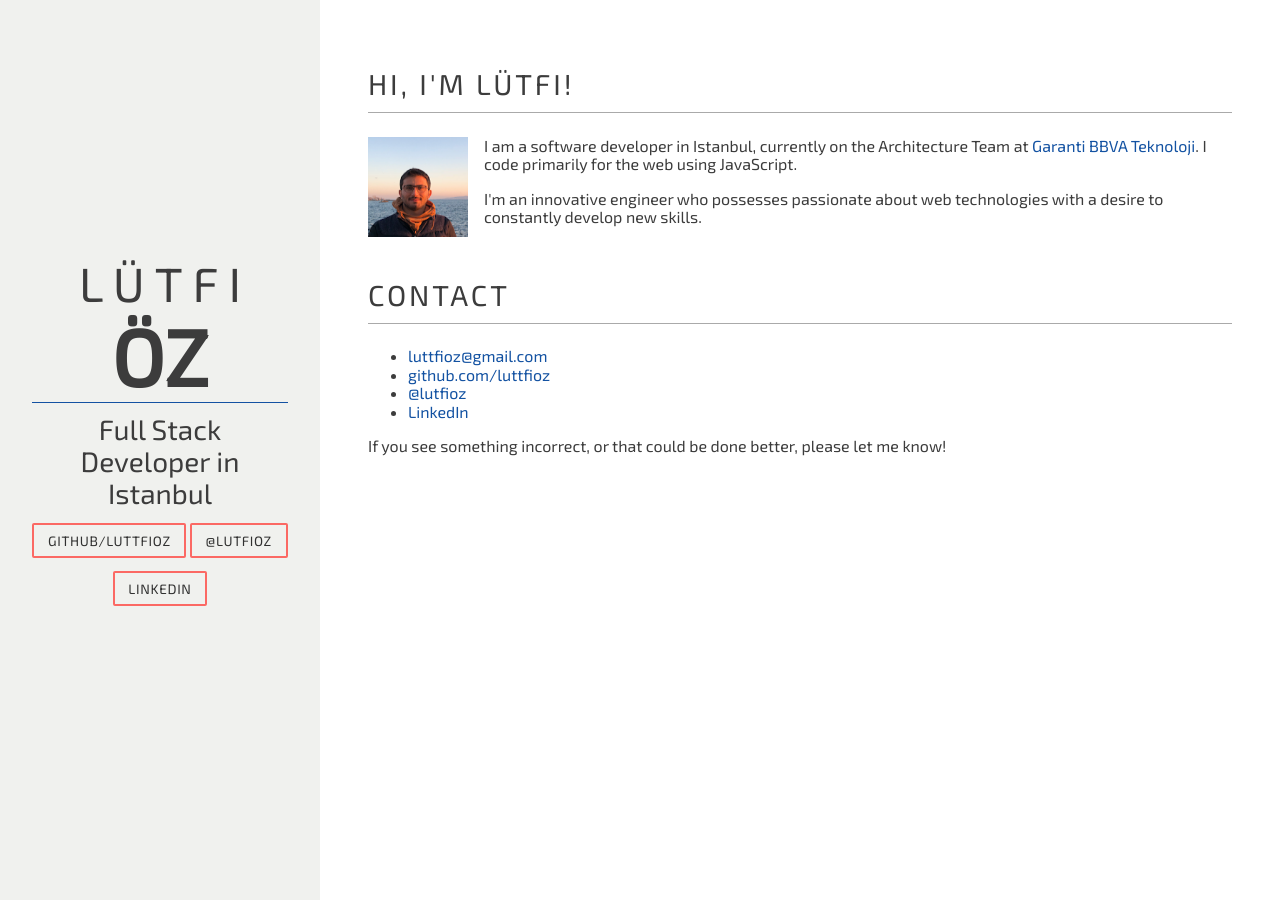
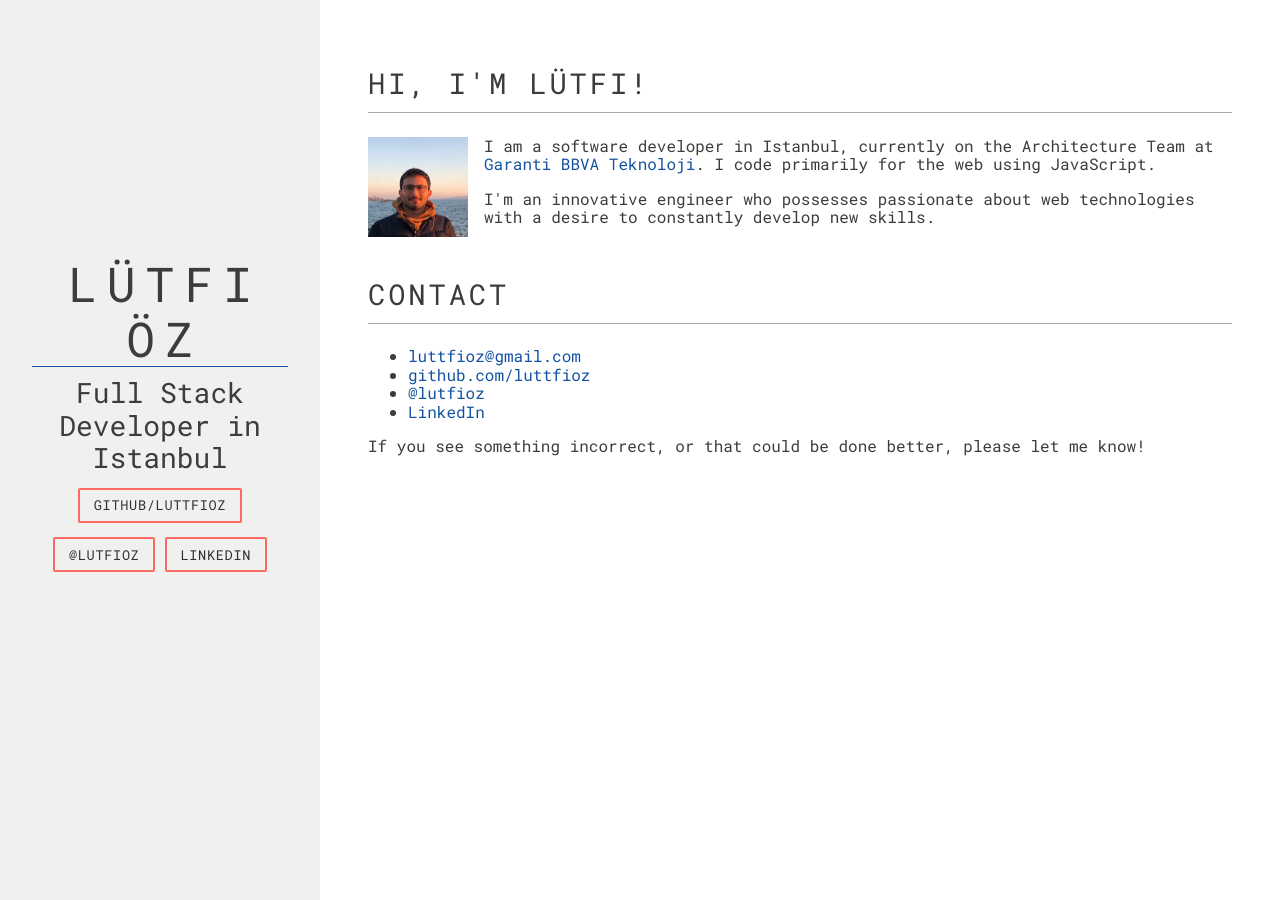
Before and after one commit to luttfioz/luttfioz.github.io, a Jekyll site: the page built from index.html, in a window 1280 px wide. Built offline with Jekyll 4.4.1, drawn with Linux system fonts in a browser that asks for light colours; nearby versions of some CDN libraries.

Commit message:
change fonts

```diff
--- a/_layouts/default.html
+++ b/_layouts/default.html
@@ -24,7 +24,7 @@
           <h1 class="blog-title">
             <a href="/{{site.baseurl}}" title="Home">
               <span class="first-name">Lütfi</span>
-              <span class="last-name">Öz</span>
+              <span class="first-name">Öz</span>
             </a>
           </h1>
           <h2 class="blog-tagline">Full Stack Developer in Istanbul</h2>
@@ -33,13 +33,13 @@
         <nav class="nav">
           <ul class="nav-list">
             <li class="nav-item">
-              <a class="pure-button" href="https://github.com/luttfioz">GitHub/luttfioz</a>
+              <a class="pure-button" target="_blank" href="https://github.com/luttfioz">GitHub/luttfioz</a>
             </li>
             <li class="nav-item">
-              <a class="pure-button" href="https://twitter.com/lutfioz">@lutfioz</a>
+              <a class="pure-button" target="_blank" href="https://twitter.com/lutfioz">@lutfioz</a>
             </li>
             <li class="nav-item">
-              <a class="pure-button" href="https://www.linkedin.com/in/lutfioz/">LinkedIn</a>
+              <a class="pure-button" target="_blank" href="https://www.linkedin.com/in/lutfioz/">LinkedIn</a>
             </li>
           </ul>
         </nav>
--- a/css/main.scss
+++ b/css/main.scss
@@ -1,13 +1,13 @@
 ---
 ---
 
-@import url(https://fonts.googleapis.com/css2?family=Exo+2&display=swap);
+@import url(https://fonts.googleapis.com/css2?family=Roboto+Mono&display=swap);
 
 $color-pink: #FB6964;
 $color-light-pink: #FFB7B7;
 $color-blue: #1352A2;
 $color-dark-gray: #3C3C3C;
-$font-family-sans: 'Exo 2', sans-serif;
+$font-family-sans: 'Roboto Mono', sans-serif;
 
 body {
     color: $color-dark-gray;
@@ -42,7 +42,7 @@ h2,
 h3,
 h4,
 h5 {
-    font-family: 'Exo 2';
+    font-family: 'Roboto Mono';
     font-weight: normal;
     color: $color-dark-gray;
 }
@@ -112,7 +112,7 @@ pre {
 
 .blog-title {
     text-transform: uppercase;
-    font-family: 'Exo 2', sans-serif;
+    font-family: 'Roboto Mono', sans-serif;
 }
 
 .blog-title>a {
--- a/index.html
+++ b/index.html
@@ -25,9 +25,9 @@ published: true
   <h2 class="content-subhead">Contact</h2>
   <ul>
     <li><a href="mailto:luttfioz@gmail.com">luttfioz@gmail.com</a></li>
-    <li><a href="https://github.com/luttfioz">github.com/luttfioz</a></li>
-    <li><a href="https://twitter.com/lutfioz">@lutfioz</a></li>
-    <li><a href="https://www.linkedin.com/in/lutfioz/">LinkedIn</a></li>
+    <li><a target="_blank" href="https://github.com/luttfioz">github.com/luttfioz</a></li>
+    <li><a target="_blank" href="https://twitter.com/lutfioz">@lutfioz</a></li>
+    <li><a target="_blank" href="https://www.linkedin.com/in/lutfioz/">LinkedIn</a></li>
     </li>
   </ul>
 </div>
```
Also changed, not shown: other parts of index.html (+1 -1 lines).
